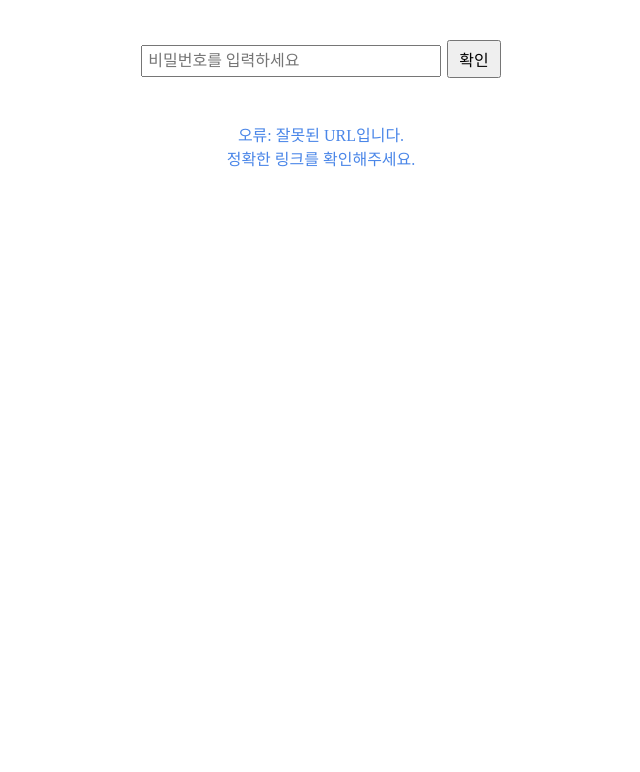
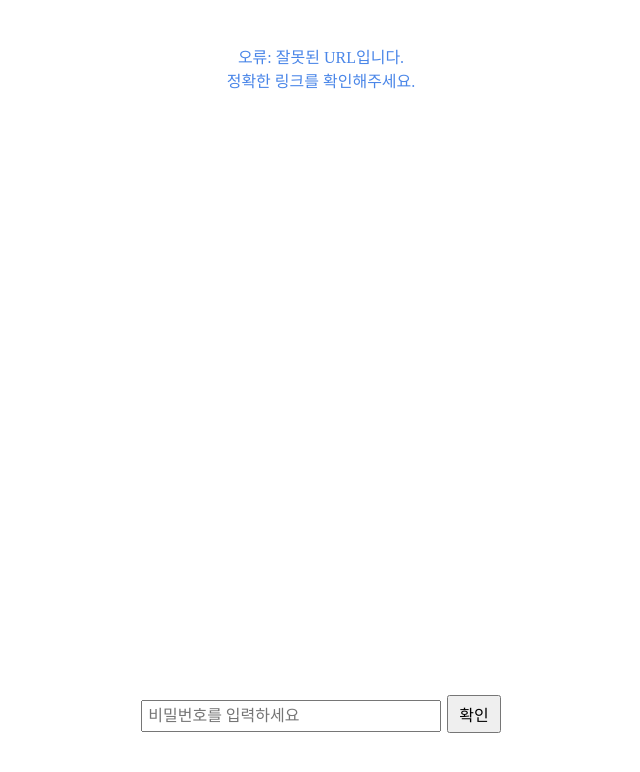
Before and after one commit to Spiderenity/Genesis-code, a plain HTML site: page index.html in a window 1280 px wide. Shown: the whole page, without its empty margins (319-959 px from the left). Drawn offline with Linux system fonts and the light colour scheme.

Commit message:
Update index.html

```diff
--- a/index.html
+++ b/index.html
@@ -27,6 +27,11 @@
             flex-grow: 1;
             overflow-y: auto; /* Enable scrolling if content overflows vertically */
             margin-top: 20px;
+            scrollbar-width: none; /* Hide scrollbar in Firefox */
+            -ms-overflow-style: none;  /* Hide scrollbar in IE and Edge */
+        }
+        .text-container::-webkit-scrollbar {
+            display: none; /* Hide scrollbar in Chrome, Safari, and Opera */
         }
         .tooltip {
             position: relative;
@@ -64,6 +69,7 @@
             width: 100%;
             padding: 0 10px;
             box-sizing: border-box;
+            margin-bottom: 20px; /* Add margin to separate from content */
         }
         #passwordInput {
             margin-top: 10px;
@@ -99,16 +105,16 @@
 </head>
 <body>
 
+<div class="text-container">
+    <p id="content"></p>
+</div>
+
 <div id="genesisSection">
     <p id="genesisText">제네시스 감염 여부</p>
     <div id="passwordInput">
         <input type="text" id="password" placeholder="비밀번호를 입력하세요">
         <button onclick="checkPassword()">확인</button>
     </div>
-</div>
-
-<div class="text-container">
-    <p id="content"></p>
 </div>
 
 <p id="resultMessage"></p>
```
